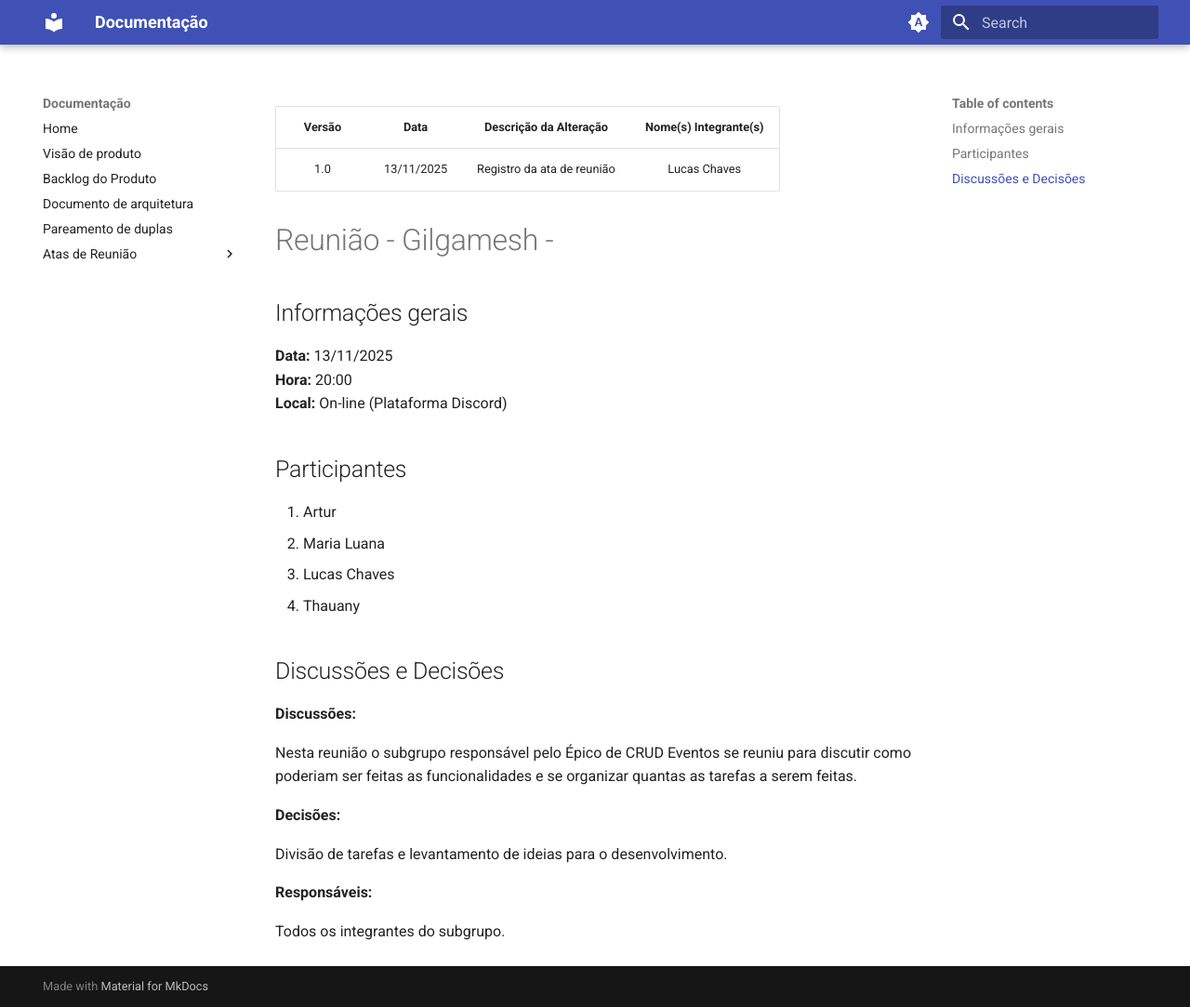
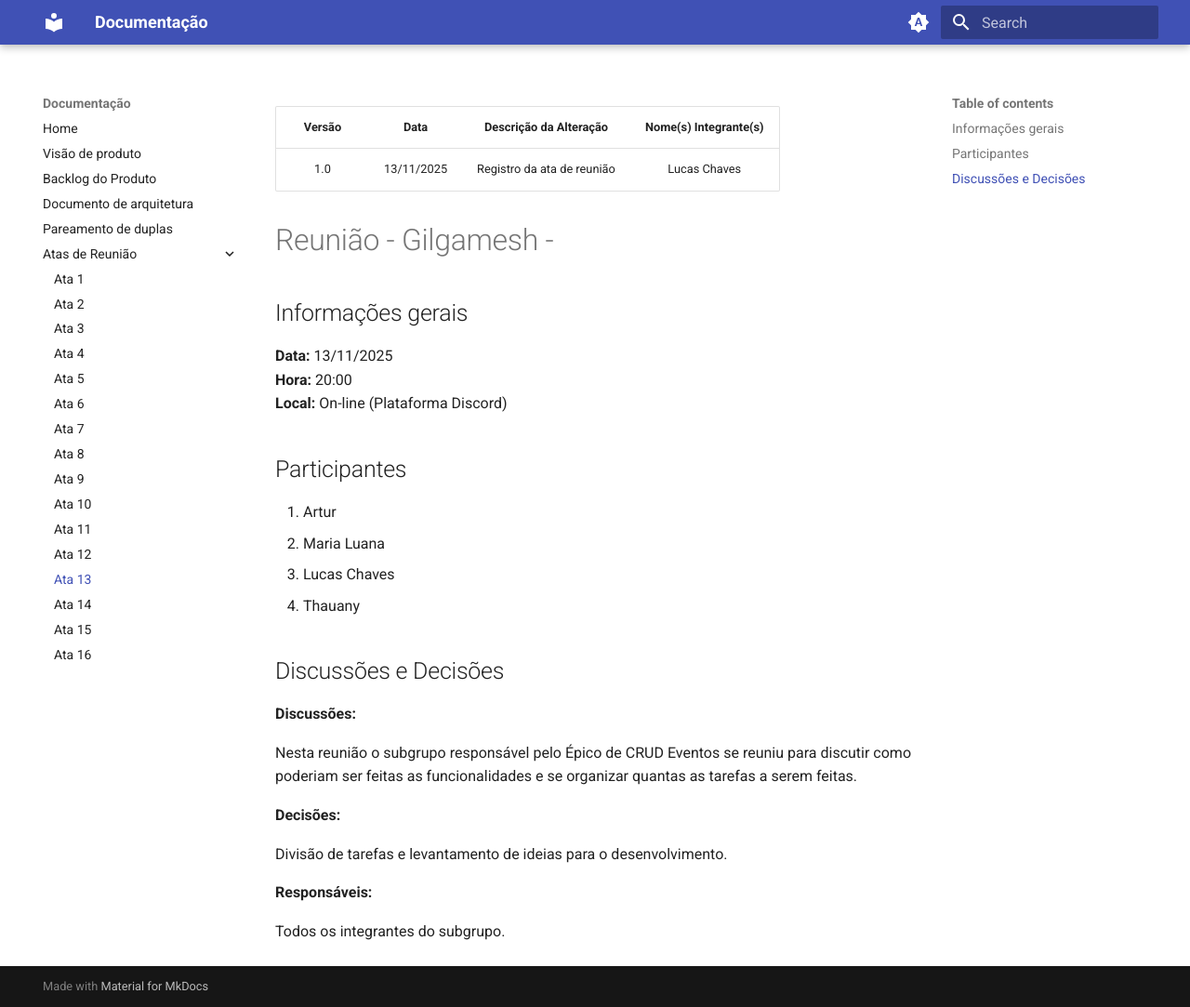
Before and after one commit to FGA0138-MDS-Ajax/2025.2-Gilgamesh, an MkDocs documentation site: the page built from docs/atas-reuniao/ata-reuniao-14-11.md, in a window 1280 px wide and 1083 px high. Shown: the whole window at 93% size. Built offline with MkDocs 1.6.1 and Material for MkDocs 9.7.7, drawn with Linux system fonts in a browser that asks for light colours; some of the changed lines change nothing that is shown.

Commit message:
Fix indentation for meeting notes in mkdocs.yml

```diff
--- a/mkdocs.yml
+++ b/mkdocs.yml
@@ -20,12 +20,12 @@
     - Ata 8: "atas-reuniao/ata-reuniao-7-11.md"
     - Ata 9: "atas-reuniao/ata-reuniao-9-11.md"
     - Ata 10: "atas-reuniao/ata-reuniao-10.md"
-    - Ata 11: "ata-reuniao/ata-reuniao-11.md"
-    - Ata 12: "ata-reuniao/ata-reuniao-12.md"
-    - Ata 13: "ata-reuniao/ata-reuniao-14-11.md"
-    - Ata 14: "ata-reuniao/ata-reuniao-16-11.md"
-    - Ata 15: "ata-reuniao/ata-reuniao-15.md"
-    - Ata 16: "ata-reuniao/ata-reuniao-16.md"
+    - Ata 11: "atas-reuniao/ata-reuniao-11.md"
+    - Ata 12: "atas-reuniao/ata-reuniao-12.md"
+    - Ata 13: "atas-reuniao/ata-reuniao-14-11.md"
+    - Ata 14: "atas-reuniao/ata-reuniao-16-11.md"
+    - Ata 15: "atas-reuniao/ata-reuniao-15.md"
+    - Ata 16: "atas-reuniao/ata-reuniao-16.md"
 
 
 markdown_extensions:
```
